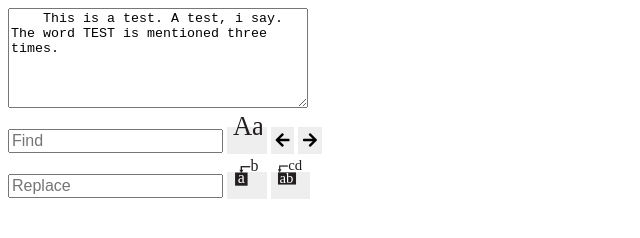
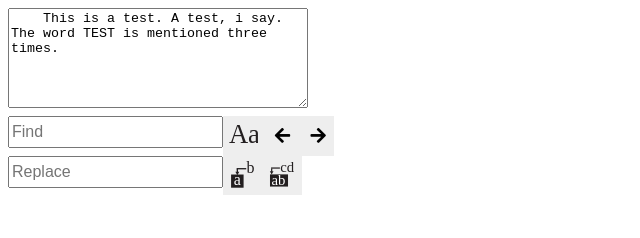
Before and after one commit to AlienKevin/SmartTextarea, a plain HTML site: page index.html in a window 1280 px wide. Shown: the whole page, without its empty margins (0-640 px from the left). Drawn offline with Linux system fonts and the light colour scheme.

Commit message:
Use rem instead of em and apply table styling

```diff
--- a/style.css
+++ b/style.css
@@ -1,9 +1,17 @@
+body{
+    font-size: 16px;
+}
 .smartTextarea{
-    margin: .5em 0;
+    font-size: 1.1rem;
+    margin: .5rem 0;
+    display: table;
+}
+.smartTextarea > div{
+    display: table-row;
 }
 .smartTextarea input{
-    height: 1.5em;
-    font-size: 1em;
+    height: 2rem;
+    font-size: 1rem;
 }
 
 .btn {
@@ -12,14 +20,19 @@
     transition: box-shadow .3s;
     transition: box-shadow .3s, -webkit-box-shadow .3s;
     background: #eee;
-    padding: .3em;
+    padding: .3rem;
     cursor: pointer;
     -webkit-user-select: none;
     -moz-user-select: none;
     -ms-user-select: none;
     user-select: none;
-    height: 2em;
-    width: 2em;
+    height: 2rem;
+    width: 2rem;
+    display: table-cell;
+    text-align: center;
+    vertical-align: middle;
+    margin: .5rem;
+    box-sizing: border-box;
 }
 
 .btn-hover {
@@ -32,10 +45,8 @@
 .icon {
     width: 30px;
     height: 30px;
-    position: relative;
-    top: calc((2em - 30px)/2 - 4px);
 }
 
 #replaceField{
-    margin-top: .5em;
+    margin-top: .5rem;
 }
```
